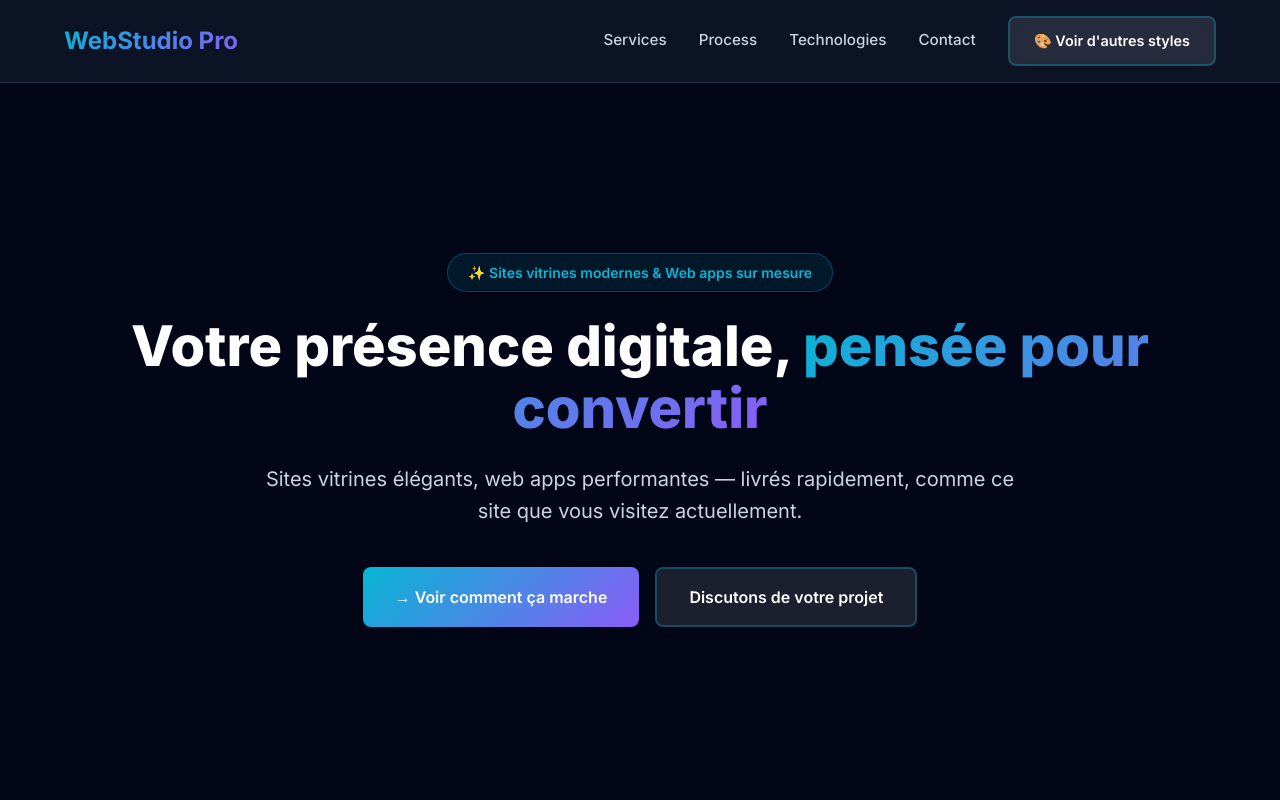
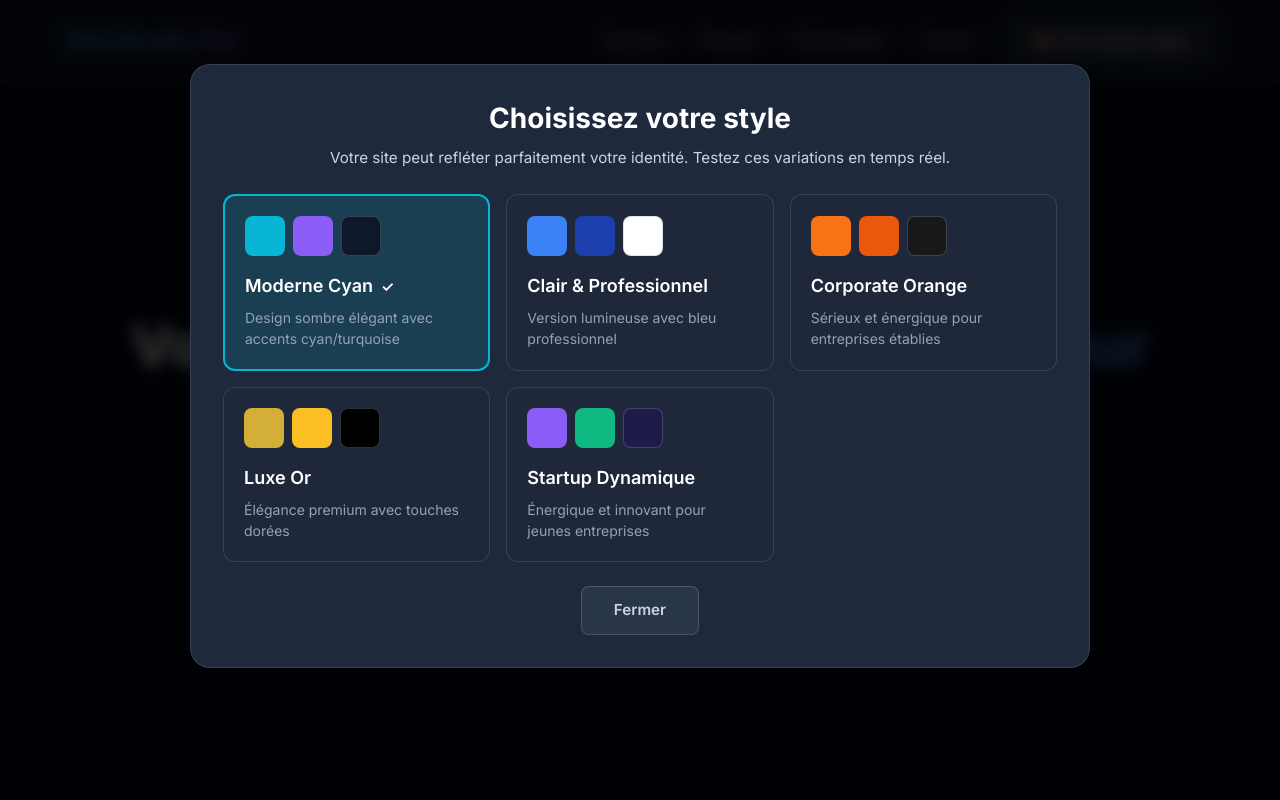
Before and after one commit to OtmaneZ/webstudio-pro, a Next.js app: page / in a window 1280 px wide. Both pictures are taken after a click on the button "🎨 Voir d'autres styles". Shown: the top 800 px of the page. Built offline with nearby package versions, Linux system fonts and the light colour scheme.

Commit message:
fix: Use React Portal to render modal above header

```diff
--- a/src/components/ThemeSwitcher.tsx
+++ b/src/components/ThemeSwitcher.tsx
@@ -1,6 +1,7 @@
 'use client'
 
-import { useState } from 'react'
+import { useState, useEffect } from 'react'
+import { createPortal } from 'react-dom'
 
 export type Theme = 'default' | 'light' | 'corporate' | 'luxury' | 'startup'
 
@@ -75,23 +76,13 @@ interface ThemeSwitcherProps {
 
 export default function ThemeSwitcher({ currentTheme, onThemeChange }: ThemeSwitcherProps) {
   const [isOpen, setIsOpen] = useState(false)
+  const [mounted, setMounted] = useState(false)
 
-  return (
-    <>
-      {/* Bouton dans le header */}
-      <button
-        onClick={() => setIsOpen(true)}
-        className="ws-btn ws-btn-secondary"
-        style={{
-          fontSize: '0.9rem',
-          padding: '0.75rem 1.5rem'
-        }}
-      >
-        🎨 Voir d'autres styles
-      </button>
+  useEffect(() => {
+    setMounted(true)
+  }, [])
 
-      {/* Modal */}
-      {isOpen && (
+  const modalContent = isOpen ? (
     <div
       style={{
         position: 'fixed',
@@ -101,7 +92,7 @@ export default function ThemeSwitcher({ currentTheme, onThemeChange }: ThemeSwit
         bottom: 0,
         background: 'rgba(0, 0, 0, 0.8)',
         backdropFilter: 'blur(8px)',
-            zIndex: 9999,
+        zIndex: 99999,
         display: 'flex',
         alignItems: 'flex-start',
         justifyContent: 'center',
@@ -259,8 +250,24 @@ export default function ThemeSwitcher({ currentTheme, onThemeChange }: ThemeSwit
             </div>
           </div>
         </div>
-      )}
+  ) : null
 
+  return (
+    <>
+      {/* Bouton dans le header */}
+      <button
+        onClick={() => setIsOpen(true)}
+        className="ws-btn ws-btn-secondary"
+        style={{
+          fontSize: '0.9rem',
+          padding: '0.75rem 1.5rem'
+        }}
+      >
+        🎨 Voir d'autres styles
+      </button>
+
+      {/* Modal rendu avec Portal */}
+      {mounted && typeof window !== 'undefined' && modalContent && createPortal(modalContent, document.body)}
     </>
   )
 }
```
Lines whose indentation alone changed are shown as unchanged.
